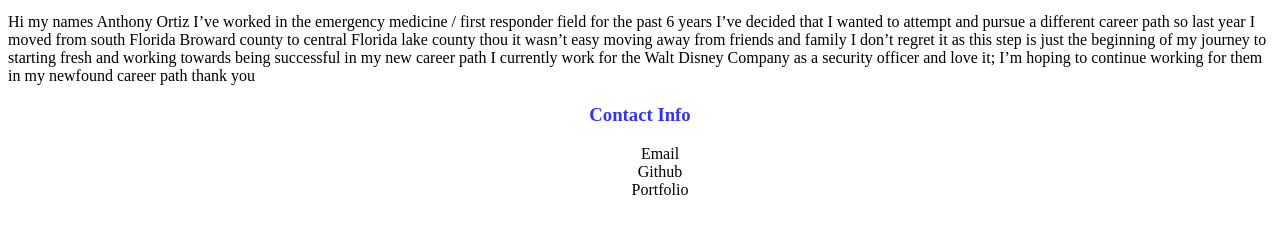
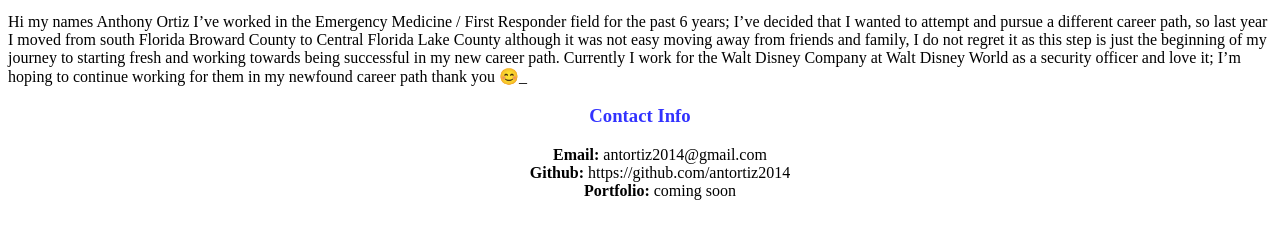
Before and after one commit to antortiz2014/student-bio, a plain HTML site: page index.html in a window 1280 px wide. Shown: the part 260-498 px from the top of the page. Drawn offline with Linux system fonts and the light colour scheme.

Commit message:
redid bio

```diff
--- a/index.html
+++ b/index.html
@@ -1,36 +1,49 @@
 <DOCTYPE html>
-<html>
-    <link rel="stylesheet" href="style.css">
-</html>
+<html lang="en-Us">
+
     <head>
+        <meta charset="UTF-8" />
+        <title> Student Bio </title>
 
-    </head>
+        <link rel="stylesheet" href="style.css">
+
+     </head>
 
     <body>
-            <h1> Student Bio </h1>
-
+      <header>
+      <h1> Student Bio </h1>
+      </header>
             <h3>
           Anthony Ortiz
             </h3>
       <div class="center">  <img src="C:\Users\mario\Pictures\profile.jpg" alt="me" height="200px" width="200px"/>
     </div>
-        <p>
+
+        <!--paragraph -->
+            <p>
             Hi my names Anthony Ortiz
-            I’ve worked in the emergency medicine / first responder field for the past 6 years I’ve decided that I
-            wanted to attempt and pursue a different career path so last year I moved from south Florida Broward county to
-            central Florida lake county thou it wasn’t easy moving away from friends and family I don’t regret it as this
+            I’ve worked in the Emergency Medicine / First Responder field for the past 6 years; I’ve decided that I
+            wanted to attempt and pursue a different career path, so last year I moved from south Florida Broward County to
+            Central Florida Lake County although it was not easy moving away from friends and family, I do not regret it as this
             step is just the beginning of my journey to starting fresh and working towards being successful in my new
-            career path I currently work for the Walt Disney Company as a security officer and love it; I’m hoping to
-            continue working for them in my newfound career path thank you
+            career path.  Currently I work for the Walt Disney Company at Walt Disney World as a security officer and love it; I’m hoping to
+            continue working for them in my newfound career path
+thank you 😊_
+
 
 
         </p>
 
-
+        <!--contact info-->
+        <section>
         <h3 id="contact"> Contact Info</h3>
         <ul id="contactList">
-            <li><a href="mailto:antortiz2014@gmail.com">Email</a></li>
-            <li><a href="https://github.com/antortiz2014">Github</a></li>
-            <li><a href="to be made">Portfolio</a></li>
+            <li><strong>Email:</strong> <a href="#">antortiz2014@gmail.com</a></li>
+            <li><strong>Github:</strong> <a href="#">https://github.com/antortiz2014</a></li>
+            <li><strong>Portfolio:</strong> <a href="#">coming soon</a></li>
+
         </ul>
+      </section>
     </body>
+    <!-- crt+ k +u -->
+    </html>
```
